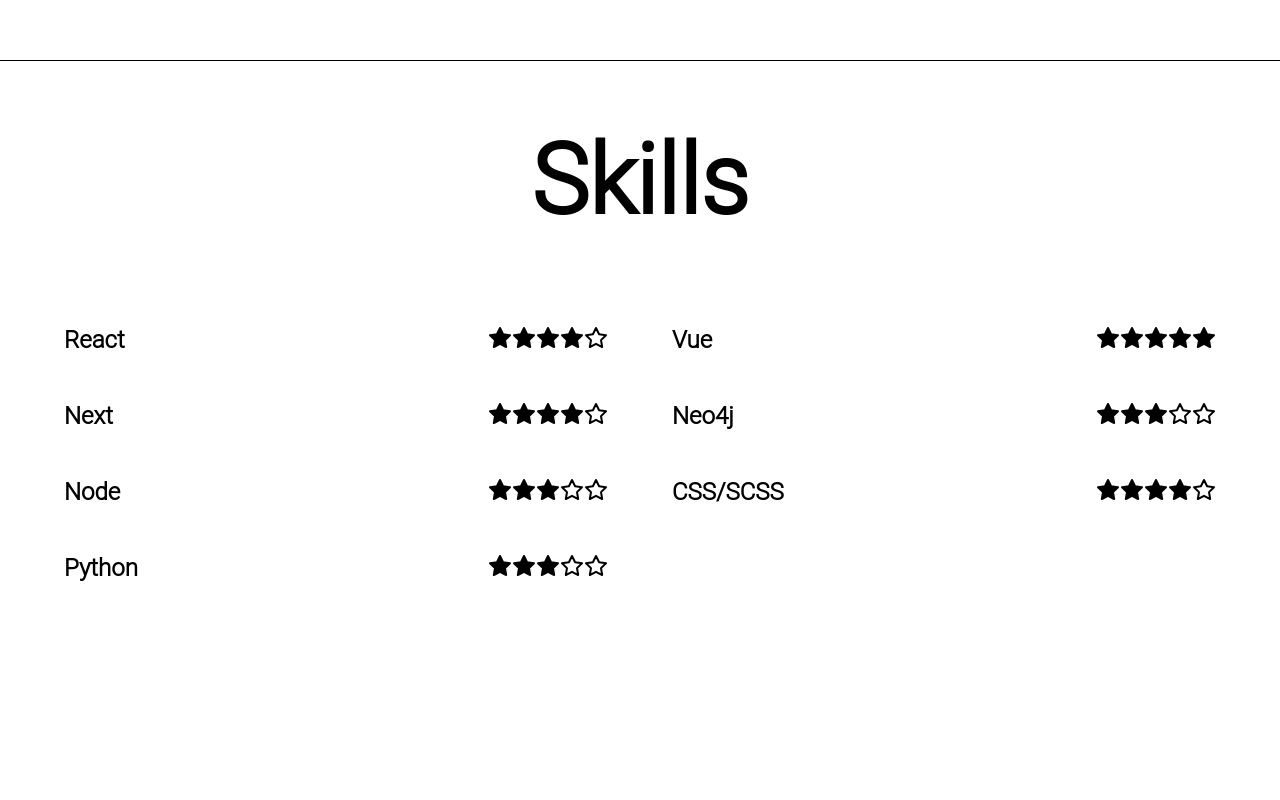
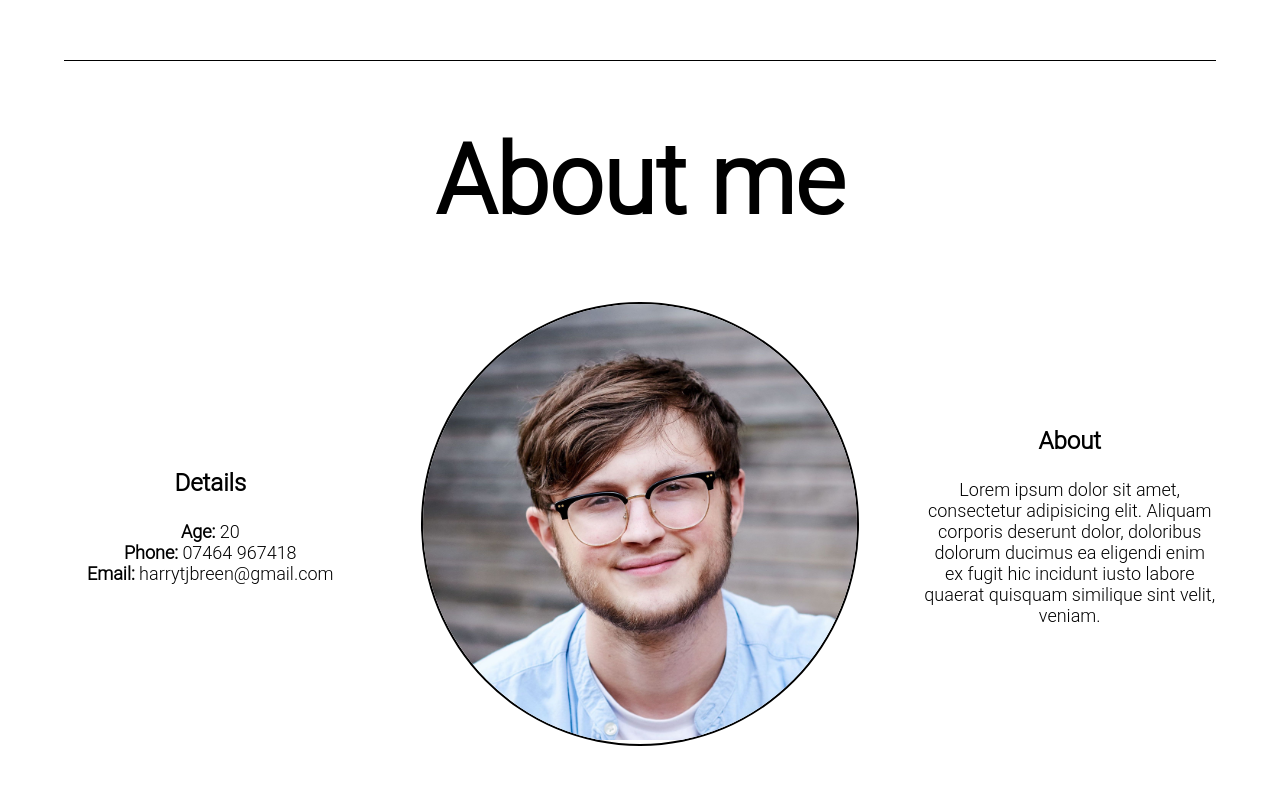
Before and after one commit to harrytjbreen/portfolio, a Next.js app: page / in a window 1280 px wide. Shown: the part 740-1540 px from the top of the page. Built offline with nearby package versions, Linux system fonts and the light colour scheme.

Commit message:
feat: added about me section

```diff
--- /dev/null
+++ b/Components/About.tsx
@@ -0,0 +1,76 @@
+import React from "react";
+import styled from "styled-components";
+import MobileContext from "../hooks/MobileContext";
+import Image from "next/image";
+
+interface Props {
+  isMobile: boolean;
+}
+
+const ImageContainer = styled.div`
+  border-radius: 50%;
+  border: 2px solid ${(props) => props.theme.colors.primary};
+  overflow: hidden;
+`;
+
+const AboutContainer = styled.div<Props>`
+  display: grid;
+  gap: 4rem;
+  grid-template-columns: ${(props) =>
+    props.isMobile ? "1fr" : "1fr 1.5fr 1fr"};
+  align-items: center;
+  text-align: center;
+`;
+
+const About = () => {
+  const getAge = () => {
+    const today = new Date();
+    const birthDate = new Date(2002, 3, 6);
+    let age = today.getFullYear() - birthDate.getFullYear();
+    const m = today.getMonth() - birthDate.getMonth();
+    if (m < 0 || (m === 0 && today.getDate() < birthDate.getDate())) {
+      age--;
+    }
+    return age;
+  };
+
+  return (
+    <MobileContext.Consumer>
+      {(isMobile) => (
+        <div id={"about"}>
+          <h1>About me</h1>
+          <AboutContainer isMobile={isMobile}>
+            <div>
+              <h3>Details</h3>
+              <p>
+                <div>
+                  <b>Age:</b> {getAge()}
+                </div>
+                <div>
+                  <b>Phone:</b> 07464 967418
+                </div>
+                <div>
+                  <b>Email:</b> harrytjbreen@gmail.com
+                </div>
+              </p>
+            </div>
+            <ImageContainer>
+              <Image src={require("../public/headshot.jpeg")} />
+            </ImageContainer>
+            <div>
+              <h3>About</h3>
+              <p>
+                Lorem ipsum dolor sit amet, consectetur adipisicing elit.
+                Aliquam corporis deserunt dolor, doloribus dolorum ducimus ea
+                eligendi enim ex fugit hic incidunt iusto labore quaerat
+                quisquam similique sint velit, veniam.
+              </p>
+            </div>
+          </AboutContainer>
+        </div>
+      )}
+    </MobileContext.Consumer>
+  );
+};
+
+export default About;
--- a/Components/NameContent.tsx
+++ b/Components/NameContent.tsx
@@ -3,7 +3,7 @@
 import Container from "./Styled/Containers";
 import { SubTitle, Title } from "./Styled/Titles";
 
-const subTitles = ["I write code", "I design websites", "I make apps"];
+const subTitles = ["Web Developer", "Website Designer", "Mobile App Developer"];
 
 const NameContent: React.FC = () => {
   const text = useTypeContent(subTitles, 100, 2000, 3000);
--- a/Components/Skills/index.tsx
+++ b/Components/Skills/index.tsx
@@ -5,17 +5,16 @@
 
 const SkillsContainer = styled.div`
   display: grid;
-  grid-template-columns: repeat(auto-fit, minmax(min(100%, 400px), 1fr));
+  grid-template-columns: repeat(auto-fit, minmax(min(100%, 500px), 1fr));
   grid-column-gap: 4rem;
-  padding-inline: 4rem;
 `;
 
 const Skills: React.FC = () => (
-  <div>
+  <div id={"skills"}>
     <h1>Skills</h1>
     <SkillsContainer>
       {SkillsList.map((skill) => (
-        <SkillItem name={skill.name} level={skill.level} />
+        <SkillItem key={skill.name} name={skill.name} level={skill.level} />
       ))}
     </SkillsContainer>
   </div>
--- a/Components/Styled/Containers.ts
+++ b/Components/Styled/Containers.ts
@@ -9,7 +9,7 @@
 export const RootContainer = styled.div`
   & > * {
     min-height: 100vh;
-    border-bottom: 1px solid black;
+    border-bottom: ${(props) => `1px solid ${props.theme.colors.primary}`};
   }
 `;
 
--- a/pages/index.tsx
+++ b/pages/index.tsx
@@ -1,16 +1,20 @@
 import React, { useEffect, useState } from "react";
 import type { NextPage } from "next";
 import Head from "next/head";
+import { ThemeProvider } from "styled-components";
 import GlobalStyle from "../theme/globalStyles";
 import theme, { dark, light } from "../theme/theme";
 import { RootContainer } from "../Components/Styled/Containers";
-import { ThemeProvider } from "styled-components";
 import NameContent from "../Components/NameContent";
 import Skills from "../Components/Skills";
+import About from "../Components/About";
+import useIsMobile from "../hooks/useIsMobile";
+import MobileContext from "../hooks/MobileContext";
 
 const Home: NextPage = () => {
   const [isDark, setIsDark] = useState(false);
   const [mounted, setMounted] = useState(false);
+  const isMobile = useIsMobile();
 
   const Theme = isDark ? { ...theme, ...dark } : { ...theme, ...light };
 
@@ -29,6 +33,7 @@
   return !mounted ? (
     <></>
   ) : (
+    <MobileContext.Provider value={isMobile}>
       <ThemeProvider theme={Theme}>
         <GlobalStyle />
         <Head>
@@ -40,12 +45,14 @@
         <main>
           <RootContainer>
             <NameContent />
+            <About />
             <Skills />
           </RootContainer>
         </main>
 
         <footer></footer>
       </ThemeProvider>
+    </MobileContext.Provider>
   );
 };
 
--- a/svg/Star.tsx
+++ b/svg/Star.tsx
@@ -1,18 +1,21 @@
 import React from "react";
+import { useTheme } from "styled-components";
 
 interface Props {
   filled?: boolean;
 }
 
 const Star: React.FC<Props> = ({ filled }) => {
+  const theme = useTheme();
+
   return (
     <svg
       xmlns="http://www.w3.org/2000/svg"
       width="24"
       height="24"
       viewBox="0 0 24 24"
-      fill={filled ? "#000" : "none"}
-      stroke="currentColor"
+      fill={filled ? theme.colors.primary : "none"}
+      stroke={theme.colors.primary}
       strokeWidth={"2"}
       strokeLinejoin="round"
       className="feather feather-star"
--- a/theme/globalStyles.ts
+++ b/theme/globalStyles.ts
@@ -9,6 +9,8 @@
 
   body {
     margin: 0;
+    padding-inline: 4rem;
+     font-size: ${fontSizes[3]}px;
     color: ${(props) => props.theme.colors.primary};
     background-color: ${(props) => props.theme.colors.background};
   }
```
Also changed, not shown: hooks/MobileContext.ts (renamed from model/MobileContext.ts), public/headshot.jpeg (added). Lines whose indentation alone changed are shown as unchanged.
